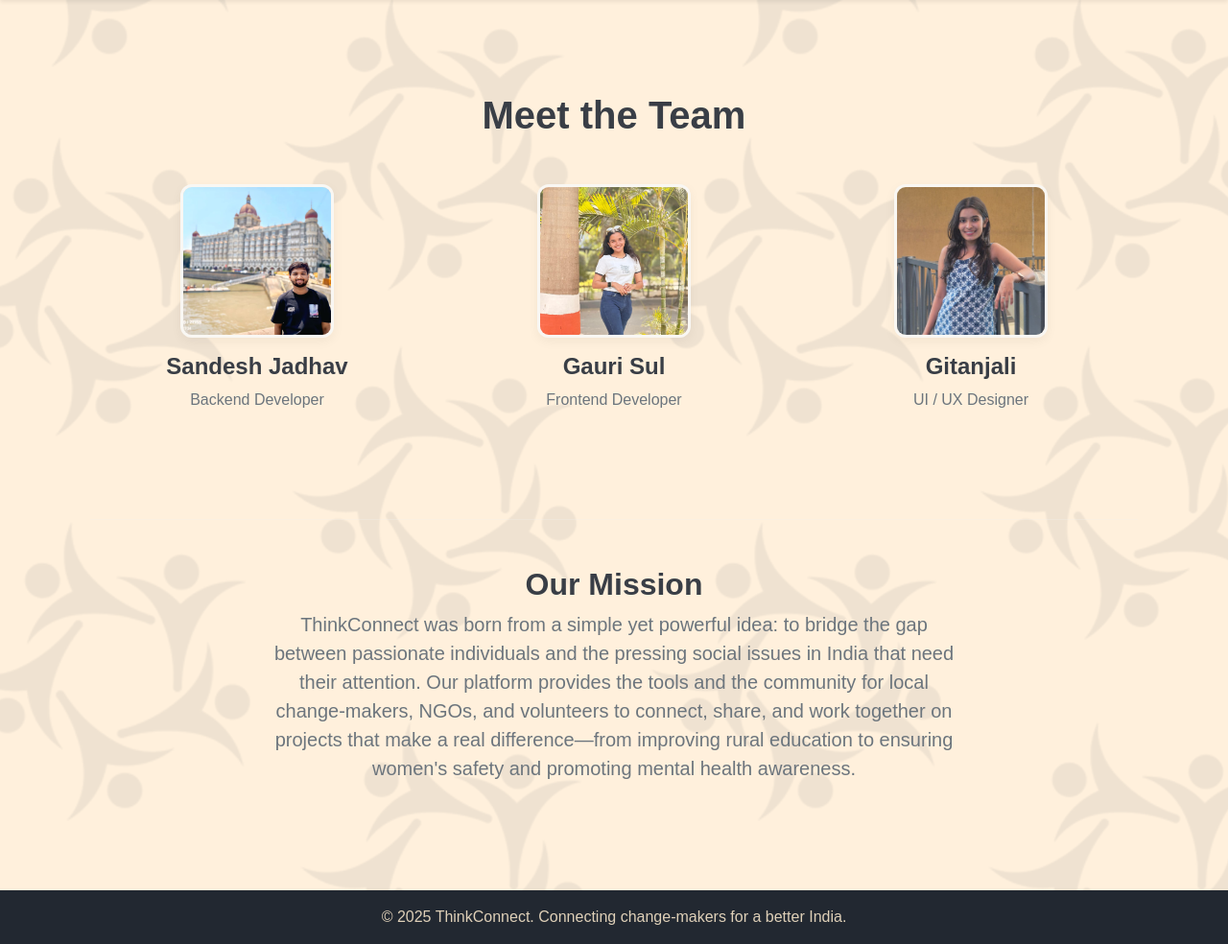
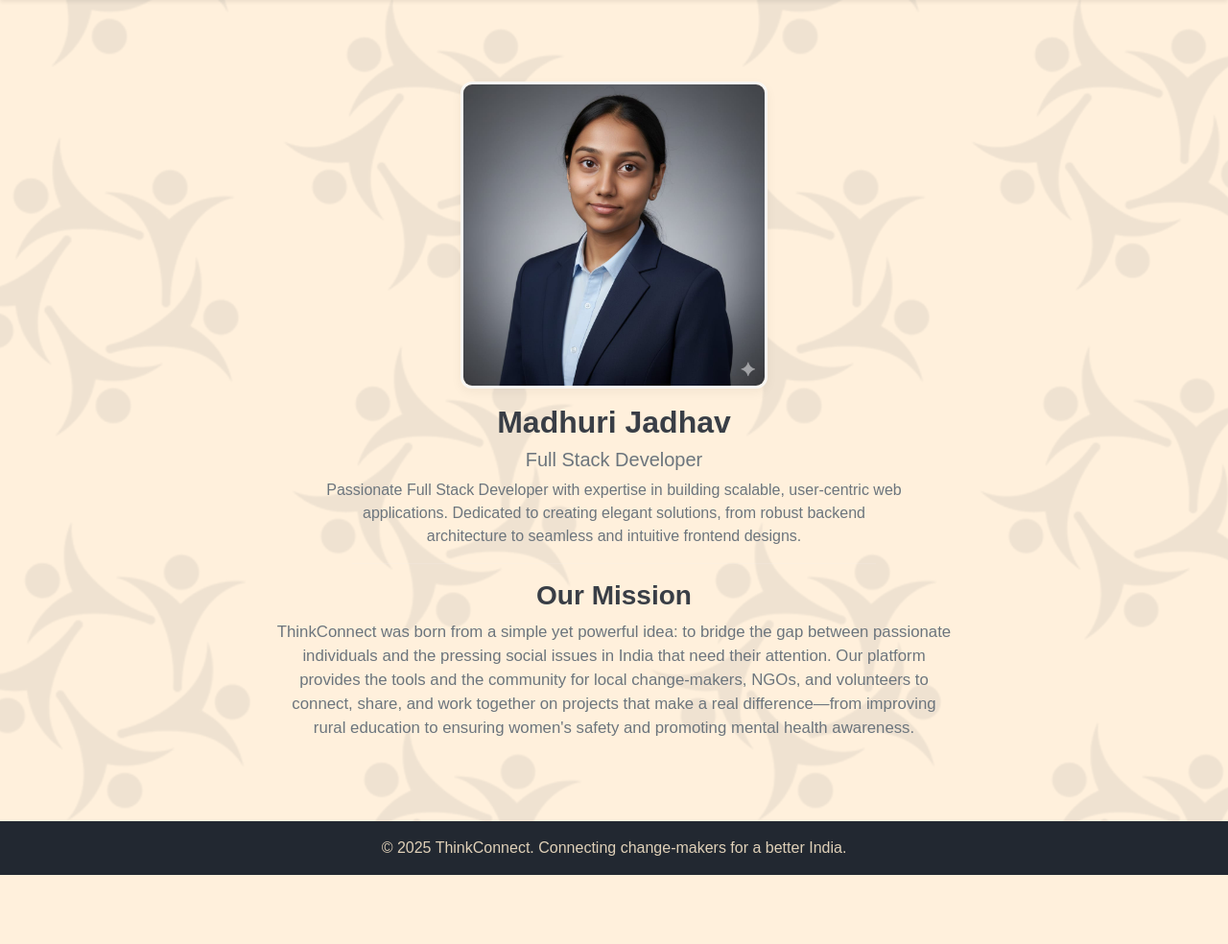
Before and after one commit to Particle0511/ThinkConnect, a Flask app: page /about in a window 1280 px wide. Shown: the part 79-1063 px from the top of the page at 96% size. After the commit the page ends 991 px from the top, so only its background shows below. Run offline with Flask 3, Linux system fonts and the light colour scheme; some web fonts are replaced.

Commit message:
Update About page layout and add profile

```diff
--- a/app/templates/about.html
+++ b/app/templates/about.html
@@ -3,38 +3,30 @@
 {% block title %}About Us{% endblock %}
 
 {% block content %}
-<div class="container my-5 text-center">
+<div class="container d-flex flex-column justify-content-center align-items-center text-center" style="height: 95vh;">
 
-    <h1 class="fw-bold mb-5">Meet the Team</h1>
-    <div class="row">
-        <div class="col-lg-4 col-md-6 mb-5">
-            <img src="{{ url_for('static', filename='images/team-sandesh.jpg') }}" class="team-member-img" alt="Sandesh Jadhav">
-            <h4 class="mt-3 fw-bold">Sandesh Jadhav</h4>
-            <p class="text-muted">Backend Developer</p>
-        </div>
+    <div class="row w-100 justify-content-center">
+        <div class="col-lg-8 col-md-10">
+            <img src="{{ url_for('static', filename='images/team-madhuri.jpg') }}" class="team-member-img mb-2" alt="Madhuri Jadhav" style="width: 320px; height: 320px;">
 
-        <div class="col-lg-4 col-md-6 mb-5">
-            <img src="{{ url_for('static', filename='images/team-gauri.jpg') }}" class="team-member-img" alt="Gauri Sul">
-            <h4 class="mt-3 fw-bold">Gauri Sul</h4>
-            <p class="text-muted">Frontend Developer</p>
-        </div>
-
-        <div class="col-lg-4 col-md-6 mb-5 mx-auto">
-            <img src="{{ url_for('static', filename='images/team-gitanjali.jpg') }}" class="team-member-img" alt="Gitanjali">
-            <h4 class="mt-3 fw-bold">Gitanjali</h4>
-            <p class="text-muted">UI / UX Designer</p>
+            <h2 class="fw-bold mt-2">Madhuri Jadhav</h2>
+            <h5 class="text-muted mb-2">Full Stack Developer</h5>
+            <p class="text-muted px-md-5 mb-0">
+                Passionate Full Stack Developer with expertise in building scalable, user-centric web applications. Dedicated to creating elegant solutions, from robust backend architecture to seamless and intuitive frontend designs.
+            </p>
         </div>
     </div>
 
-    <hr class="my-5">
+    <hr class="w-50 my-3" style="opacity: 0.15;">
 
-    <div class="row">
-        <div class="col-lg-8 mx-auto">
-            <h2 class="fw-bold">Our Mission</h2>
-            <p class="lead text-muted">
+    <div class="row w-100 justify-content-center">
+        <div class="col-lg-10 col-xl-8">
+            <h3 class="fw-bold mb-2">Our Mission</h3>
+            <p class="lead text-muted mb-0" style="font-size: 1.05rem; line-height: 1.5;">
                 ThinkConnect was born from a simple yet powerful idea: to bridge the gap between passionate individuals and the pressing social issues in India that need their attention. Our platform provides the tools and the community for local change-makers, NGOs, and volunteers to connect, share, and work together on projects that make a real difference—from improving rural education to ensuring women's safety and promoting mental health awareness.
             </p>
         </div>
     </div>
+
 </div>
 {% endblock %}
```
Also changed, not shown: app/static/css/style.css (line endings or trailing spaces), app/static/images/team-gauri.jpg (deleted), app/static/images/team-gitanjali.jpg (deleted), app/static/images/team-madhuri.jpg (added), app/static/images/team-sandesh.jpg (deleted).
